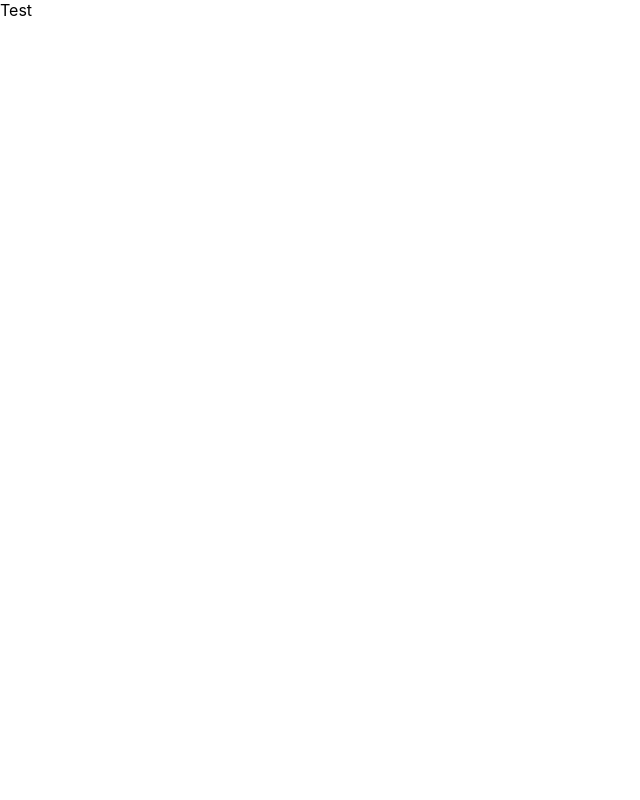
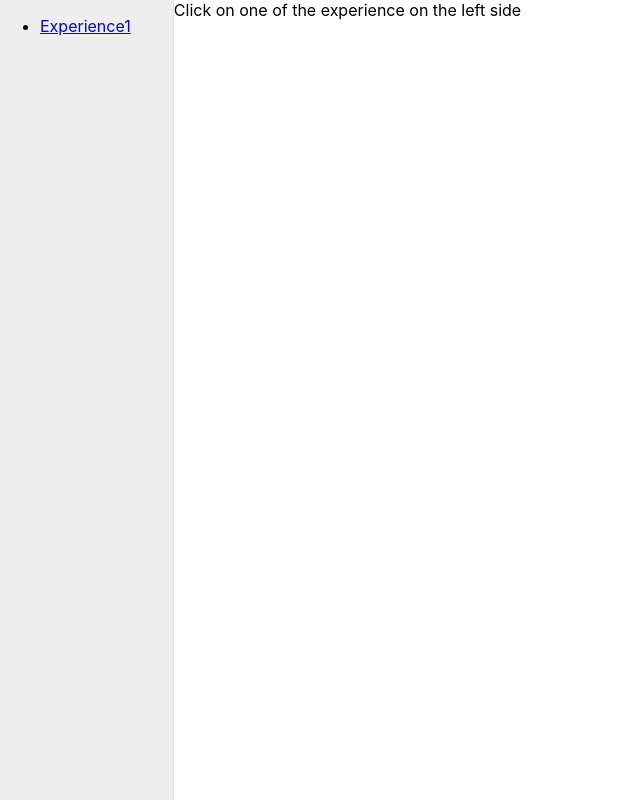
Before and after one commit to JustalK/LABORATORY-REACT-CHARTJS, a React (Create React App) app: page / in a window 1280 px wide. Shown: the whole page, without its empty margins (0-640 px from the left). Built offline with nearby package versions, Linux system fonts and the light colour scheme.

Commit message:
[FEATURE] Creating a radar graph

```diff
--- a/package.json
+++ b/package.json
@@ -10,8 +10,10 @@
     "@testing-library/jest-dom": "^5.11.4",
     "@testing-library/react": "^11.1.0",
     "@testing-library/user-event": "^12.1.10",
+    "chart.js": "^3.5.0",
     "customize-cra": "^1.0.0",
     "react": "^17.0.2",
+    "react-chartjs-2": "^3.0.4",
     "react-dom": "^17.0.2",
     "react-helmet": "^6.1.0",
     "react-router-dom": "^5.2.0",
--- a/src/App.js
+++ b/src/App.js
@@ -1,20 +1,36 @@
 import React from 'react'
-import { BrowserRouter as Router, Switch, Route } from 'react-router-dom'
-import { ROUTE_HOME, ROUTE_SECONDARY } from '@constants/routes'
-import Home from '@pages/Home'
-import Secondary from '@pages/Secondary'
+import { BrowserRouter as Router, Link, Switch, Route } from 'react-router-dom'
+import Experiences from '@pages'
 
 export default function App() {
   return (
     <Router>
-      <Switch>
-        <Route path={ROUTE_SECONDARY}>
-          <Secondary />
-        </Route>
-        <Route path={ROUTE_HOME}>
-          <Home />
-        </Route>
-      </Switch>
+      <div className="navigation">
+        <nav>
+          <ul>
+            {Object.keys(Experiences).map((e, index) => (
+              <li key={index}>
+                <Link to={`/${index + 1}`}>{e}</Link>
+              </li>
+            ))}
+          </ul>
+        </nav>
+      </div>
+      <div className="content">
+        <Switch>
+          {Object.keys(Experiences).map((e, index) => {
+            const Type = Experiences[e]
+            return (
+              <Route key={index} path={`/${index + 1}`}>
+                <Type />
+              </Route>
+            )
+          })}
+          <Route path="/">
+            <span>Click on one of the experience on the left side</span>
+          </Route>
+        </Switch>
+      </div>
     </Router>
   )
 }
--- /dev/null
+++ b/src/pages/Experience1/index.js
@@ -0,0 +1,36 @@
+/**
+ * @module Experience
+ */
+
+import React from 'react'
+import { Radar } from 'react-chartjs-2'
+
+const data = {
+  labels: ['Thing 1', 'Thing 2', 'Thing 3', 'Thing 4', 'Thing 5', 'Thing 6'],
+  datasets: [
+    {
+      label: '# of Votes',
+      data: [2, 9, 3, 5, 2, 3],
+      backgroundColor: 'rgba(255, 99, 132, 0.2)',
+      borderColor: 'rgba(255, 99, 132, 1)',
+      borderWidth: 1
+    }
+  ]
+}
+
+const options = {
+  scale: {
+    ticks: { beginAtZero: true }
+  },
+  maintainAspectRatio: false
+}
+
+/**
+ * @function Experience
+ * @return {Object} Return the dom of the Home page
+ */
+const Experience = () => {
+  return <Radar data={data} width={500} height={500} options={options} />
+}
+
+export default Experience
--- a/src/pages/Home/index.js
+++ /dev/null
@@ -1,23 +0,0 @@
-/**
- * The module managing the home page
- * @module Home
- */
-
-import React from 'react'
-import Seo from '@components/Seo'
-
-/**
- * @function Home
- * Create the component Home
- * @return {Object} Return the dom of the Home page
- */
-const Home = () => {
-  return (
-    <>
-      <Seo title="Home" description="Description of Home" />
-      Test
-    </>
-  )
-}
-
-export default Home
--- a/src/pages/Secondary/index.js
+++ /dev/null
@@ -1,23 +0,0 @@
-/**
- * The module managing the secondary page
- * @module Secondary
- */
-
-import React from 'react'
-import Seo from '@components/Seo'
-
-/**
- * @function Secondary
- * Create the component Secondary
- * @return {Object} Return the dom of the Secondary page
- */
-const Secondary = () => {
-  return (
-    <>
-      <Seo title="Secondary" description="Description of Secondary" />
-      Test 2
-    </>
-  )
-}
-
-export default Secondary
--- /dev/null
+++ b/src/pages/index.js
@@ -0,0 +1,5 @@
+import Experience1 from '@pages/Experience1'
+
+export default {
+  Experience1
+}
--- a/src/styles/index.scss
+++ b/src/styles/index.scss
@@ -1,4 +1,5 @@
 body {
+  height: 100vh;
   margin: 0;
   font-family: -apple-system, BlinkMacSystemFont, 'Segoe UI', 'Roboto', 'Oxygen',
     'Ubuntu', 'Cantarell', 'Fira Sans', 'Droid Sans', 'Helvetica Neue',
@@ -7,11 +8,22 @@ body {
   -moz-osx-font-smoothing: grayscale;
 }
 
-code {
-  font-family: source-code-pro, Menlo, Monaco, Consolas, 'Courier New',
-    monospace;
+#root {
+  display: flex;
+  height: 100%;
 }
 
-span {
-  color: red;
+.navigation {
+  width: 200px;
+  background: #eeeeee;
+  border-right: 1px solid #e2e2e2;
 }
+
+.content {
+  width: 100%;
+}
+
+.canvas {
+  height: 100%;
+  width: 100%;
+}
```
Also changed, not shown: 2 other files (tests, documents, lock files or other folders).
